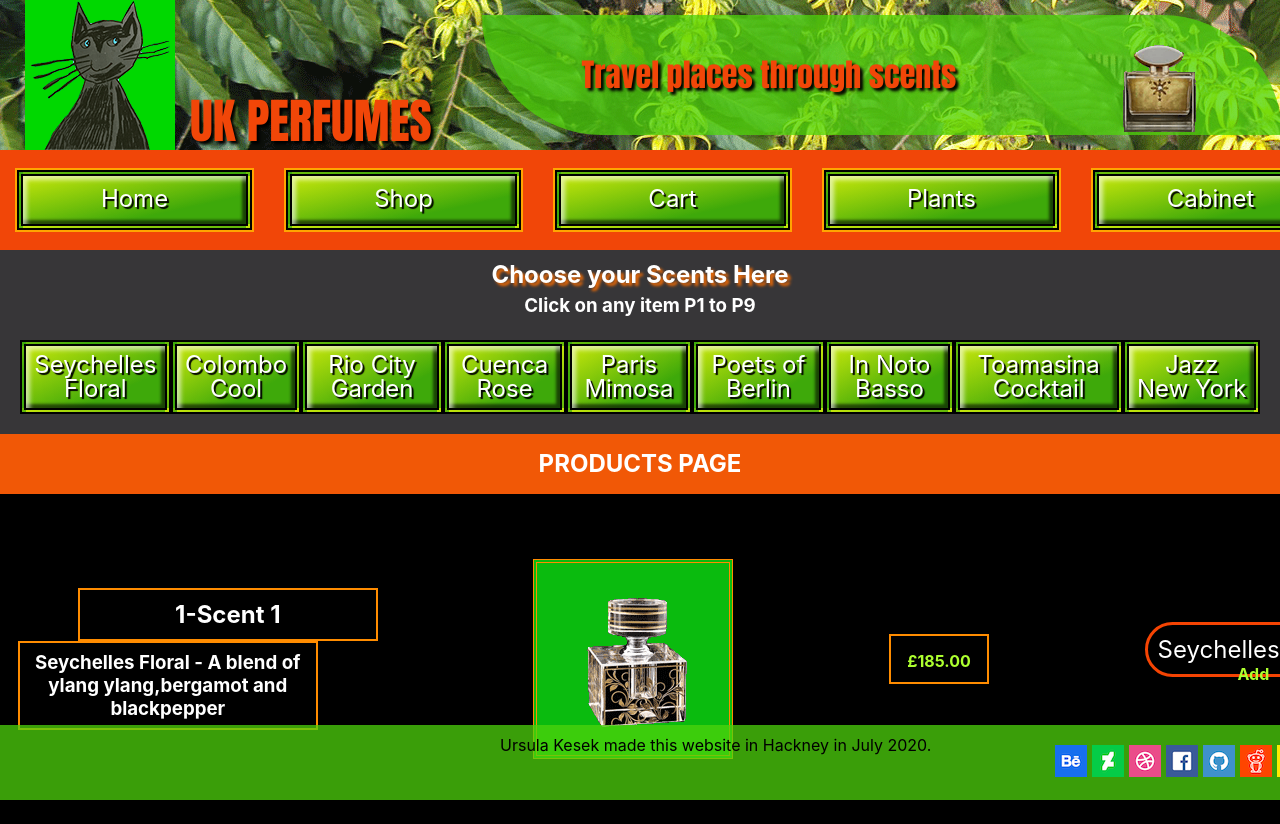
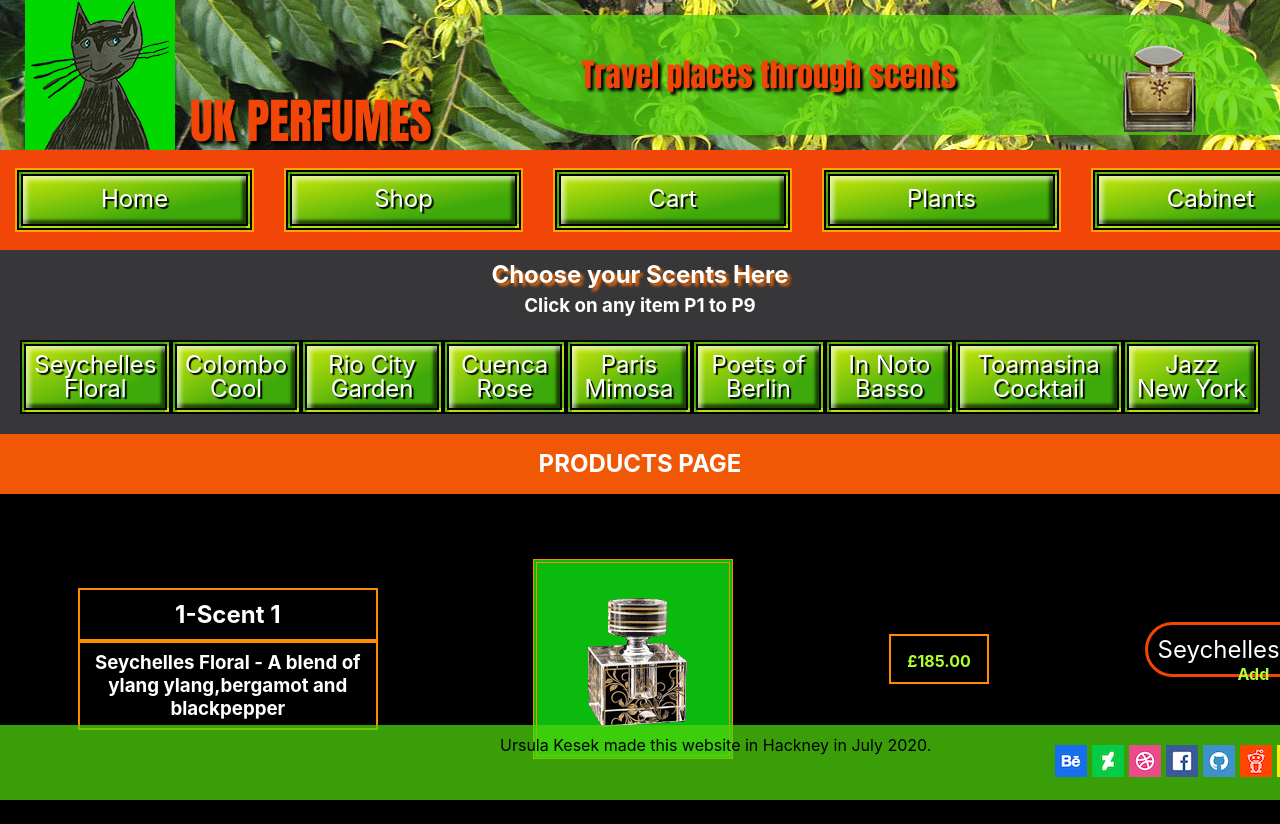
Before and after one commit to GiacomoSorbi/UrsulaKesek-module-ii, a React (Create React App) app: page /shop/1 in a window 1280 px wide. Shown: the top 824 px of the page. Built offline with nearby package versions, Linux system fonts and the light colour scheme.

Commit message:
single page css

```diff
--- a/src/pages/SingleProductPage/SingleProductPage.css
+++ b/src/pages/SingleProductPage/SingleProductPage.css
@@ -40,6 +40,11 @@ item-link{
   height: 50px;
   border: 2px double darkorange;
 }
+.pdesc{
+  display: flex;
+  flex-direction: column;
+}
+
 .pn {
   padding:10px 15px;
   border: 2px double darkorange;
@@ -47,7 +52,6 @@ item-link{
 }
 .pt {
   position: relative;
-  right:60px;
   padding:8px;
   border: 2px double darkorange;
   width: 300px;
@@ -61,10 +65,6 @@ item-link{
 }
 @media screen and (max-width: 768px) {
 
-.pdesc{
-  display: flex;
-  flex-direction: column;
-}
 .pn{
   margin-top:10px ;
   position: relative;
```
